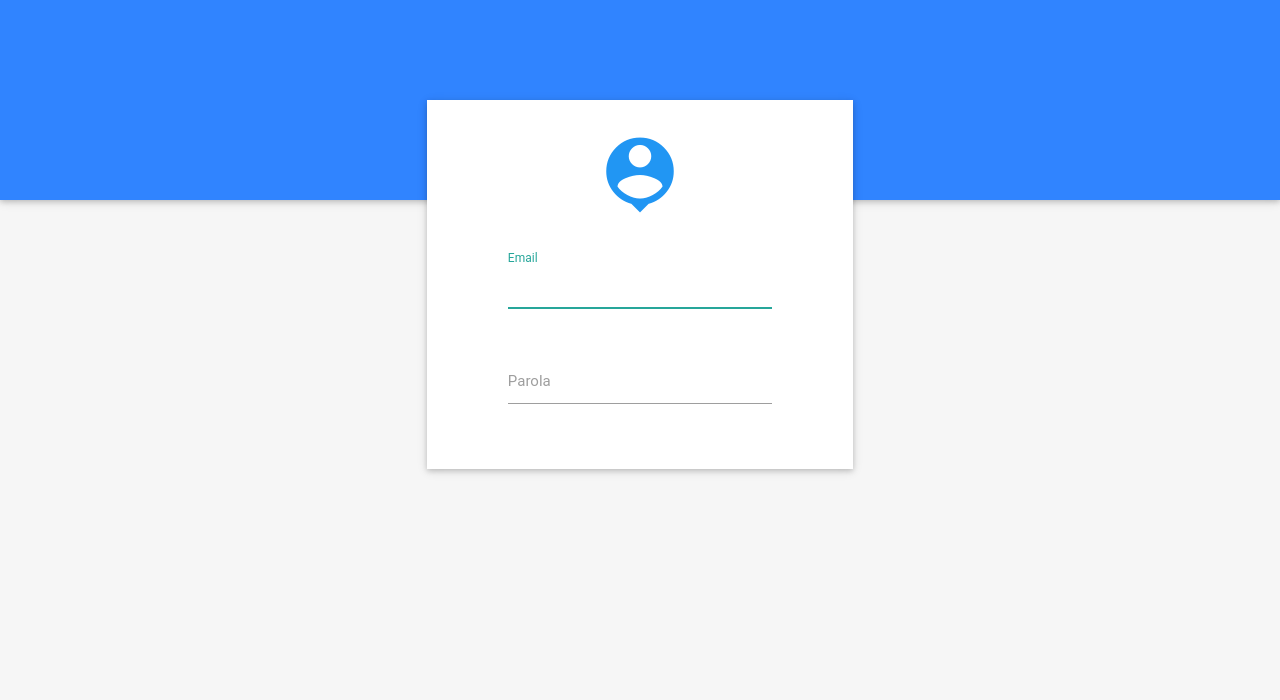
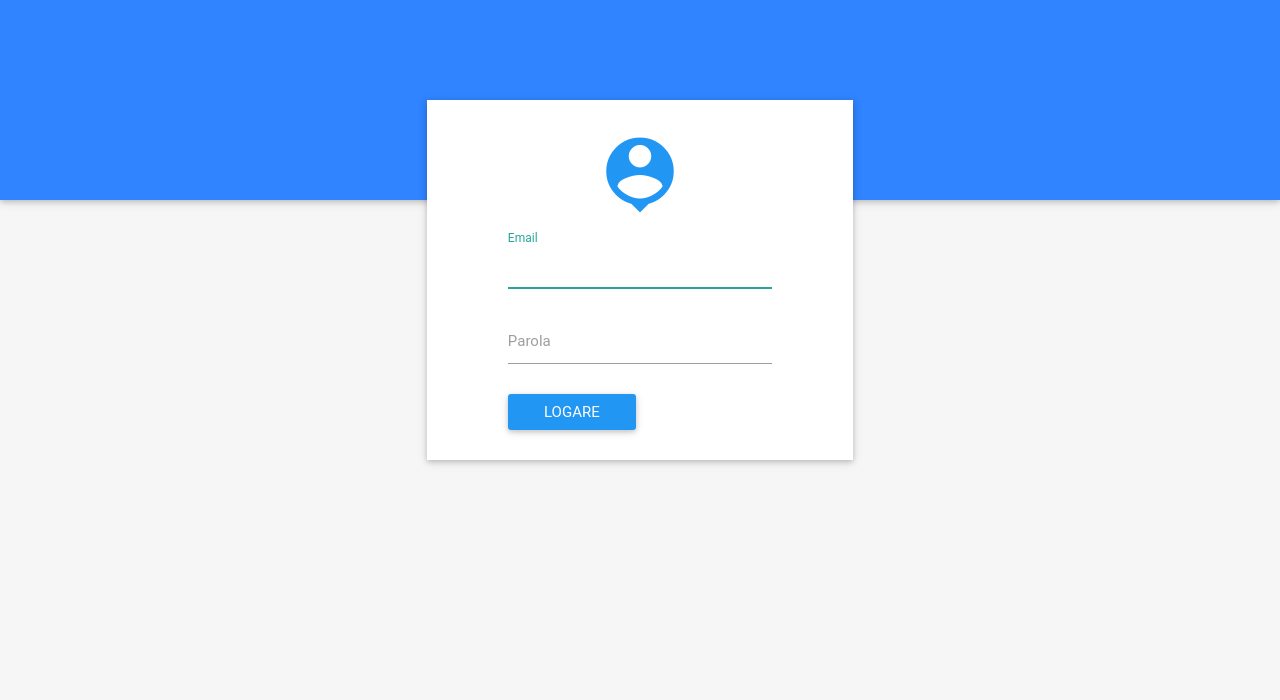
Before and after one commit to artur99/daysplit, a PHP site: template app/templates/login.twig in a window 1280 px wide. Shown: the top 700 px of the page. Run offline with PHP 8.4, Linux system fonts and the light colour scheme; the template is opened without the code that fills it, so the values that code supplies are empty; some libraries are stand-ins or nearby versions; some web fonts are replaced.

Commit message:
Small fix on readme.md and little update on login page

```diff
--- a/app/templates/login.twig
+++ b/app/templates/login.twig
@@ -38,6 +38,11 @@
                   <label for="password">Parola</label>
                 </div>
               </div>
+              <div class="row">
+                <div class="input-field col m10 s12 offset-m1 text-center">
+                  <input type="submit" class="btn blue waves-effect waves-light" value="Logare">
+                </div>
+              </div>
             </form>
         </div>
     </div>
--- a/public_html/assets/main.css
+++ b/public_html/assets/main.css
@@ -27,6 +27,9 @@ html,body{
     text-align: center;
     color: #2196F3;
 }
+.loginbox .row{
+    margin-bottom: 0;
+}
 .wt{
     color: rgba(255,255,255,.9);
 }
```
Also changed, not shown: README.md.
